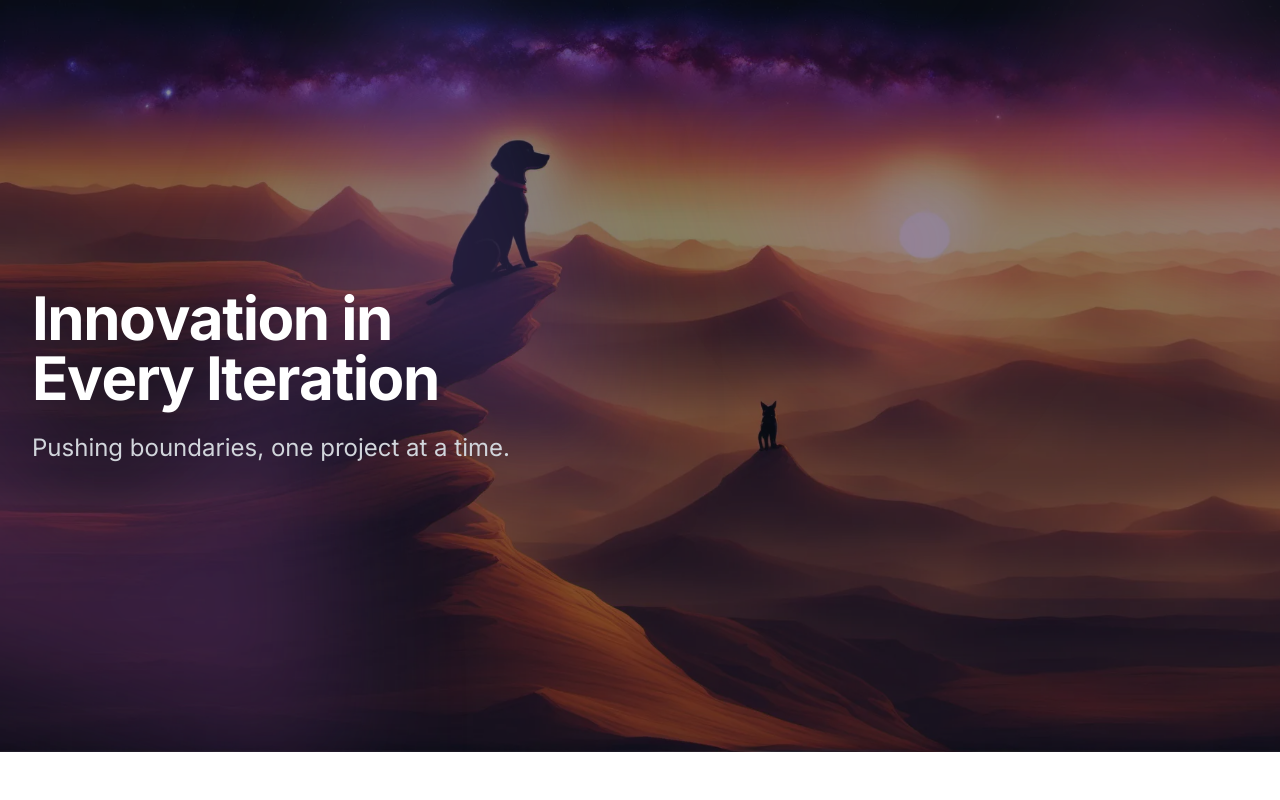
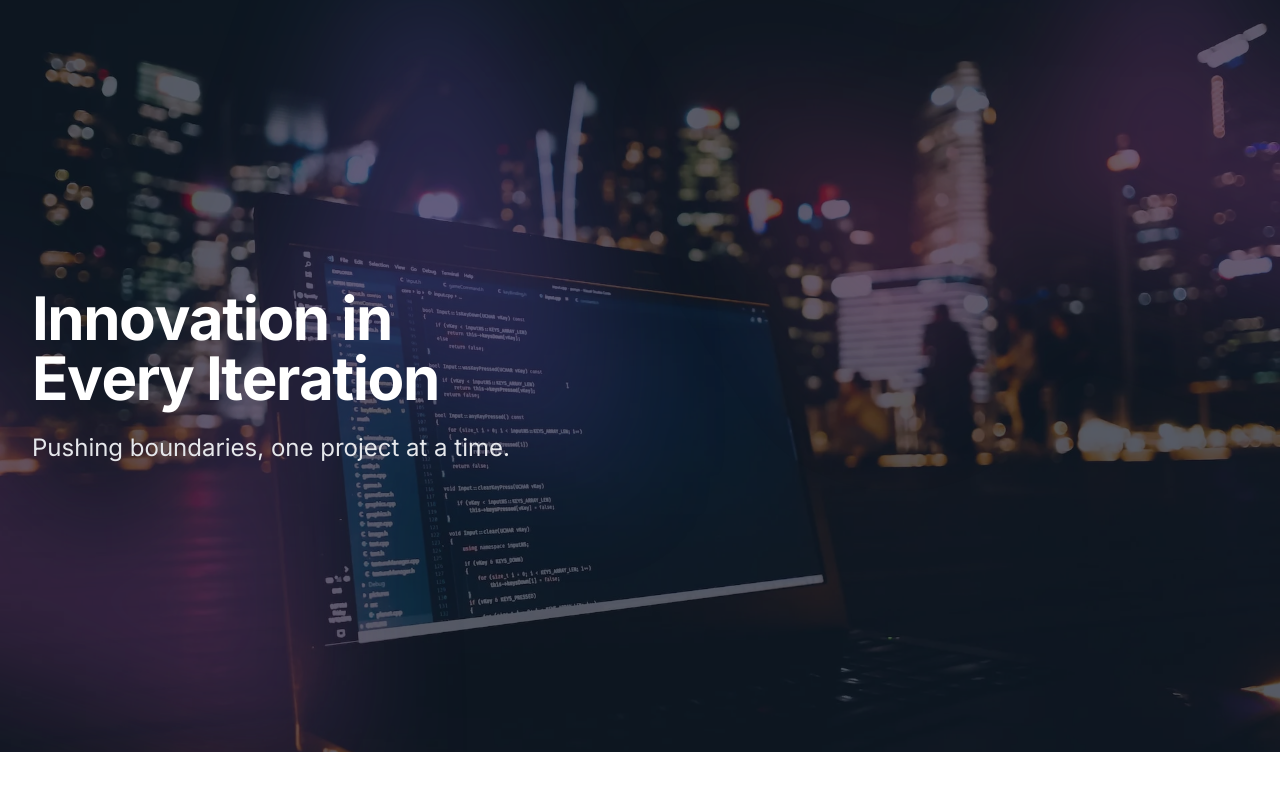
Before and after one commit to Mohcka/mxw-portfolio-2023, a Next.js app: page / in a window 1280 px wide. Shown: the top 800 px of the page. Built offline with nearby package versions, Linux system fonts and the light colour scheme.

Commit message:
adds new header image

```diff
--- a/src/components/header.tsx
+++ b/src/components/header.tsx
@@ -24,13 +24,13 @@ export default function Header() {
   return (
     <div className="relative isolate overflow-hidden bg-gray-900 py-24 sm:py-72">
       <Image
-        src="/00002-2227181087.webp"
+        src="/unsplash.webp"
         alt=""
-        className="absolute inset-0 -z-10 h-full w-full object-cover object-[center_top]"
+        className="absolute inset-0 -z-10 h-full w-full object-cover"
         fill
         priority
       />
-      <div className="absolute inset-0 -z-10 h-full w-full bg-gray-900/50" />
+      <div className="absolute inset-0 -z-10 h-full w-full bg-gray-900/70" />
       <div
         className="hidden sm:absolute sm:-top-10 sm:right-1/2 sm:-z-10 sm:mr-10 sm:block sm:transform-gpu sm:blur-3xl"
         aria-hidden="true"
@@ -87,7 +87,7 @@ export default function Header() {
             initial={{ opacity: 0 }}
             animate={{ opacity: 1 }}
             transition={{ delay: 2.5 }}
-            className="mt-6 text-2xl leading-8 text-gray-300"
+            className="mt-6 text-2xl leading-8 text-gray-200"
           >
             Pushing boundaries, one project at a time.
           </motion.p>
```
Also changed, not shown: public/unsplash.webp (added).
